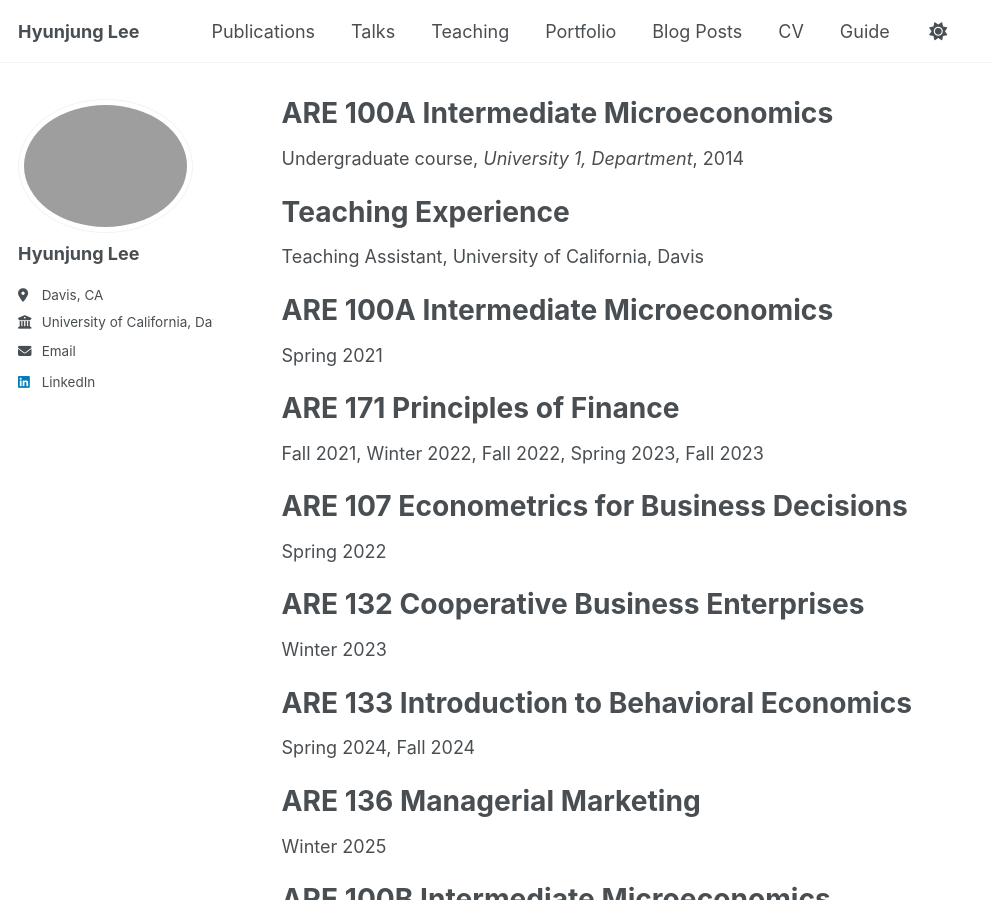
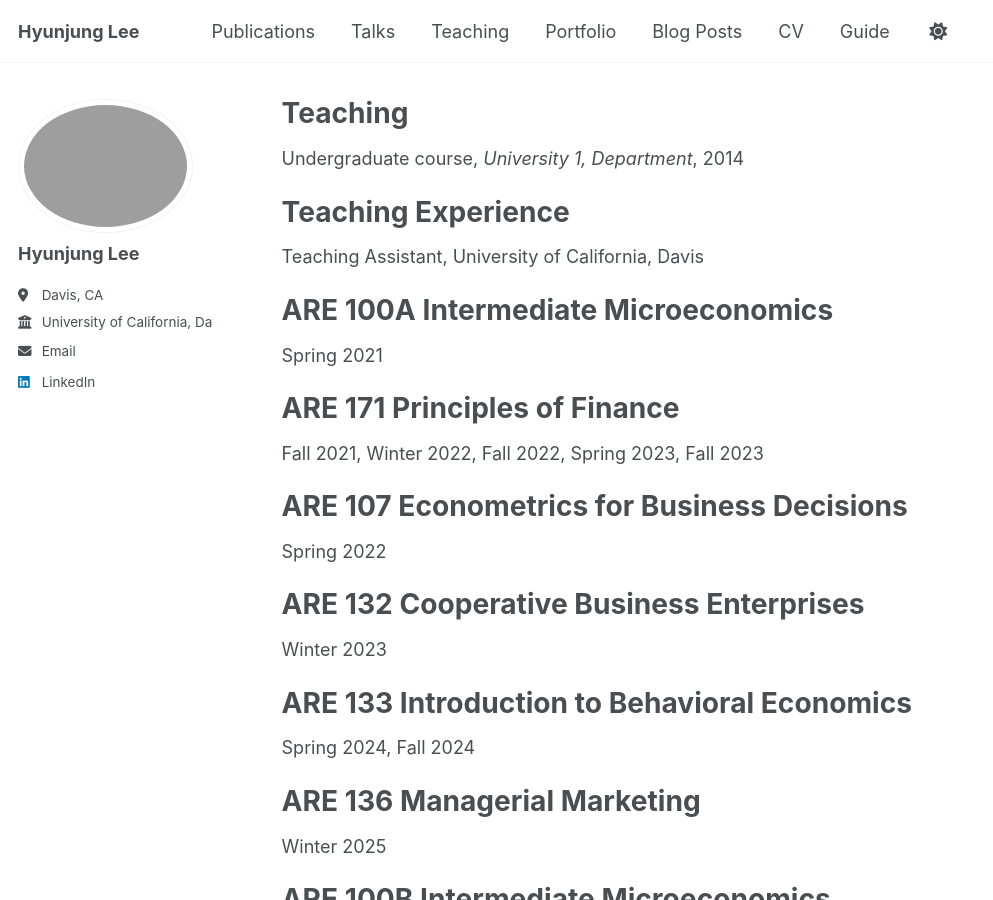
Before and after one commit to Hyunjung-agLee/hyunjung-aglee1.github.io, a Jekyll site: the page built from _teaching/2014-spring-teaching-1.md, in a window 1280 px wide and 900 px high. Shown: the whole window, without its empty margins (0-993 px from the left). Built offline with Jekyll 4.4.1, drawn with Linux system fonts in a browser that asks for light colours.

Commit message:
Update 2014-spring-teaching-1.md

```diff
--- a/_teaching/2014-spring-teaching-1.md
+++ b/_teaching/2014-spring-teaching-1.md
@@ -1,5 +1,5 @@
 ---
-title: "ARE 100A Intermediate Microeconomics"
+title: "Teaching"
 collection: teaching
 type: "Undergraduate course"
 permalink: /teaching/2014-spring-teaching-1
```
